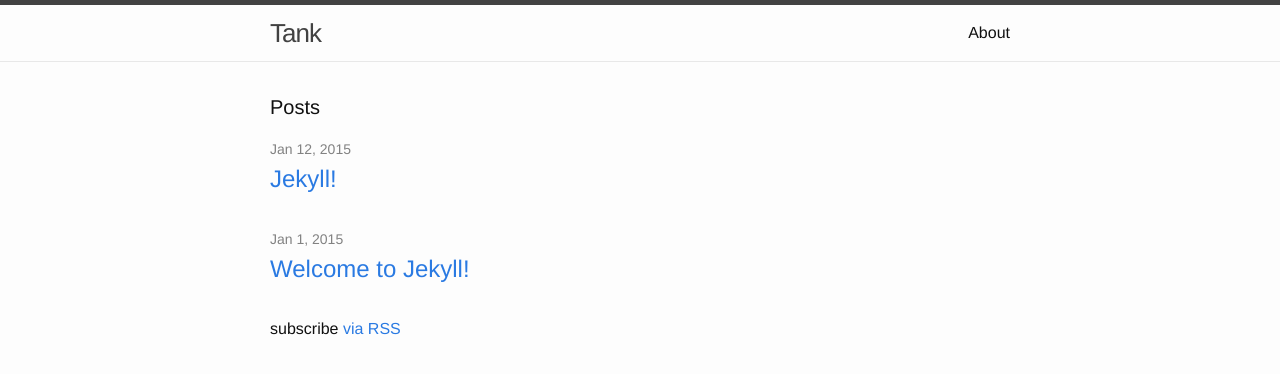
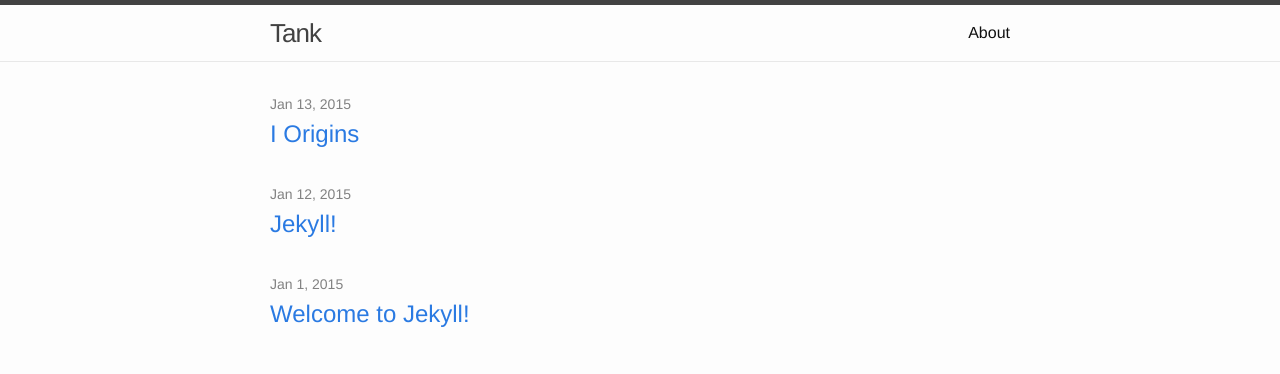
Before and after one commit to tdseed/tdseed.github.com, a Jekyll site: the page built from index.html, in a window 1280 px wide. Shown: the top 374 px of the page. Built offline with Jekyll 4.4.1, drawn with Linux system fonts in a browser that asks for light colours.

Commit message:
add page

```diff
--- a/_config.yml
+++ b/_config.yml
@@ -6,7 +6,7 @@ description: > # this means to ignore newlines until "baseurl:"
   line in _config.yml. It will appear in your document head meta (for
   Google search results) and in your feed.xml site description.
 baseurl: "" # the subpath of your site, e.g. /blog/
-url: "http://tdseed.github.io/" # the base hostname & protocol for your site
+url: "http://tdseed.github.io" # the base hostname & protocol for your site
 twitter_username: jekyllrb
 github_username:  jekyll
 
--- a/index.html
+++ b/index.html
@@ -3,8 +3,6 @@ layout: default
 ---
 
 <div class="home">
-
-  <h1 class="page-heading">Posts</h1>
 
   <ul class="post-list">
     {% for post in site.posts %}
@@ -18,6 +16,4 @@ layout: default
     {% endfor %}
   </ul>
 
-  <p class="rss-subscribe">subscribe <a href="{{ "/feed.xml" | prepend: site.baseurl }}">via RSS</a></p>
-
 </div>
```
Also changed, not shown: _posts/2015-01-13-i-origins.markdown (added, +10 -0 lines), 1 other file.
